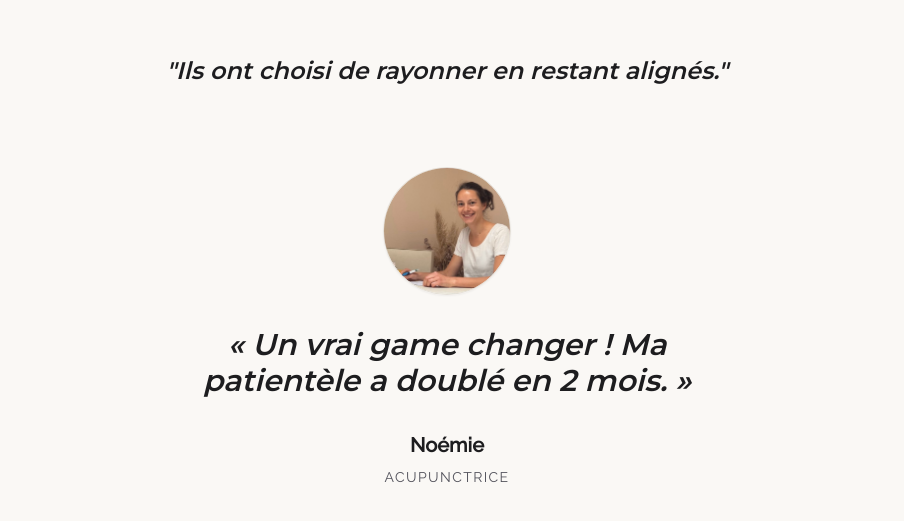
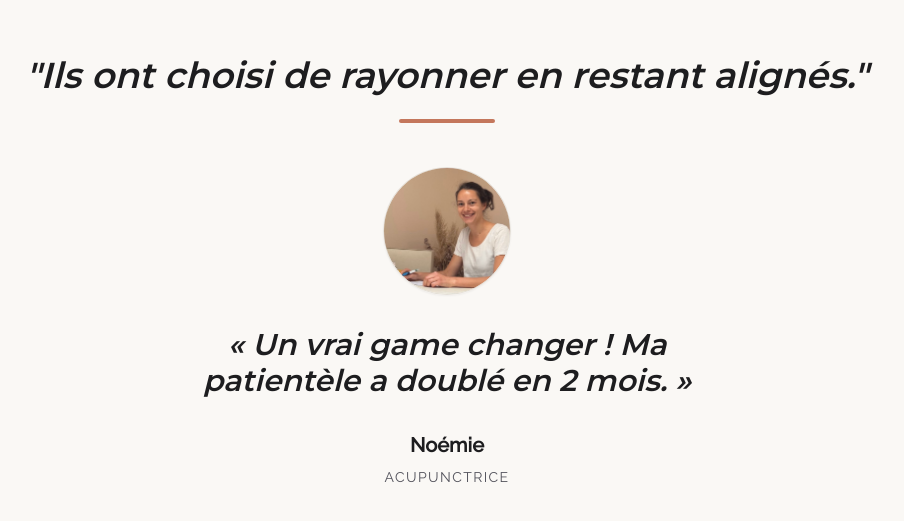
Before and after one commit to BenjaminOhana/Site-Benjamin, a React (Vite) app: page / in a window 1280 px wide. Shown: the part 4678-5199 px from the top of the page, without its empty margins (193-1097 px from the left). Built offline with nearby package versions, Linux system fonts and the light colour scheme.

Commit message:
Fix: Update Testimonials transition phrase typography to match PainPoints style

```diff
--- a/src/components/Testimonials.jsx
+++ b/src/components/Testimonials.jsx
@@ -92,9 +92,12 @@ const Testimonials = () => {
             <div className="container mx-auto px-6 h-full flex flex-col items-center justify-center">
 
                 {/* Transition Phrase (Fixed at top of section context) */}
-                <h2 className="text-xl md:text-2xl font-heading text-[#1D1D1F] italic text-center mb-12 md:mb-16 px-4 absolute top-24 md:top-32 w-full max-w-3xl z-10">
-                    "Ils ont choisi de rayonner en restant alignés."
-                </h2>
+                <div className="absolute top-24 md:top-32 w-full max-w-4xl z-10 flex flex-col items-center px-4 text-center">
+                    <h2 className="text-2xl md:text-3xl lg:text-4xl font-heading font-semibold text-anthracite italic mb-6 leading-tight">
+                        "Ils ont choisi de rayonner en restant alignés."
+                    </h2>
+                    <div className="w-24 h-1 bg-terracotta rounded-full"></div>
+                </div>
 
                 {/* Stacking Cards Container */}
                 <div className="relative w-full max-w-md md:max-w-2xl h-[400px] md:h-[500px] flex items-center justify-center mt-20 md:mt-0">
```
